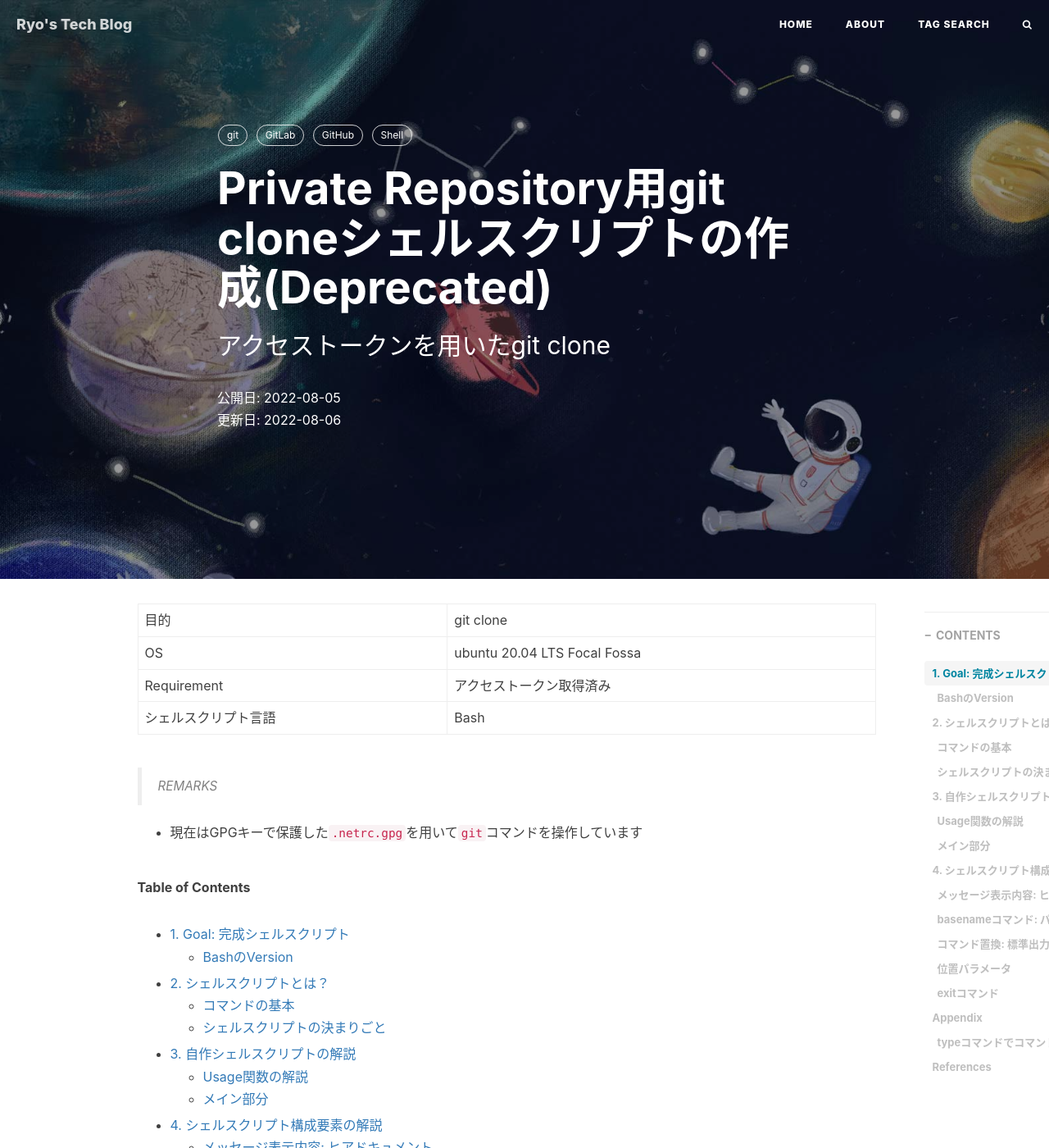
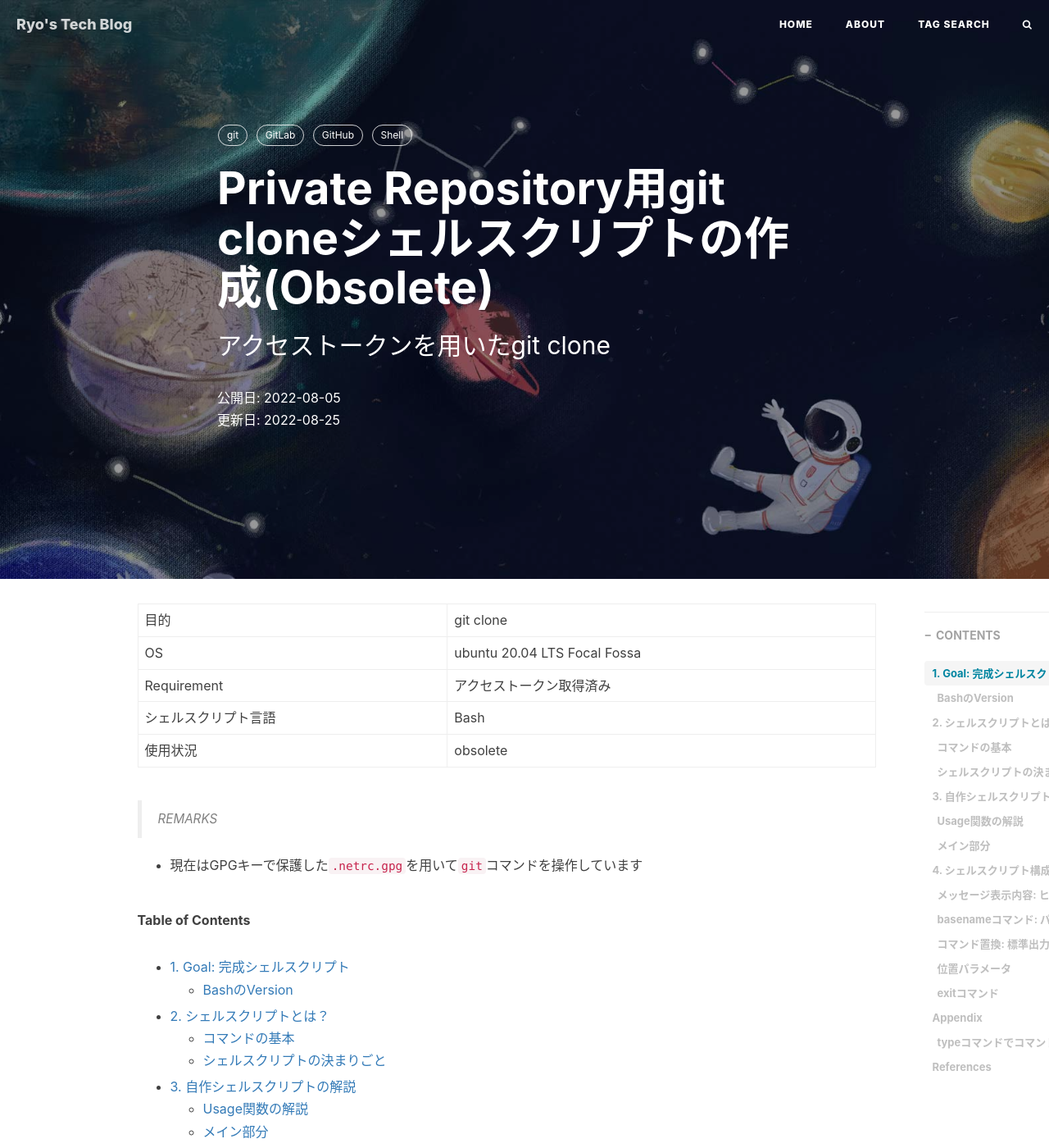
Before and after one commit to RyoNakagami/RyoNakagami.github.io, a Jekyll site: the page built from _posts/2022-08-05-git-clone-shellscript.md, in a window 1280 px wide and 1400 px high. Shown: the whole window at 82% size. Built offline with Jekyll 4.4.1, drawn with Linux system fonts in a browser that asks for light colours; nearby versions of some CDN libraries; comment, search, counter and statistics services are not loaded.

Commit message:
FIX TITLE

```diff
--- a/_posts/2022-08-05-git-clone-shellscript.md
+++ b/_posts/2022-08-05-git-clone-shellscript.md
@@ -1,13 +1,13 @@
 ---
 layout: post
-title: "Private Repository用git cloneシェルスクリプトの作成(Deprecated)"
+title: "Private Repository用git cloneシェルスクリプトの作成(Obsolete)"
 subtitle: "アクセストークンを用いたgit clone"
 author: "Ryo"
 header-img: "img/about-bg.jpg"
 header-mask: 0.4
 catelog: true
 mathjax: true
-revise_date: 2022-08-06
+revise_date: 2022-08-25
 tags:
 
 - git
@@ -21,6 +21,7 @@ tags:
 OS|ubuntu 20.04 LTS Focal Fossa
 Requirement|アクセストークン取得済み
 シェルスクリプト言語|Bash
+使用状況|obsolete
 
 > REMARKS
 
```
Also changed, not shown: _posts/2021-04-01-ubuntu-vscode-setting.md (+1 -1 lines).
